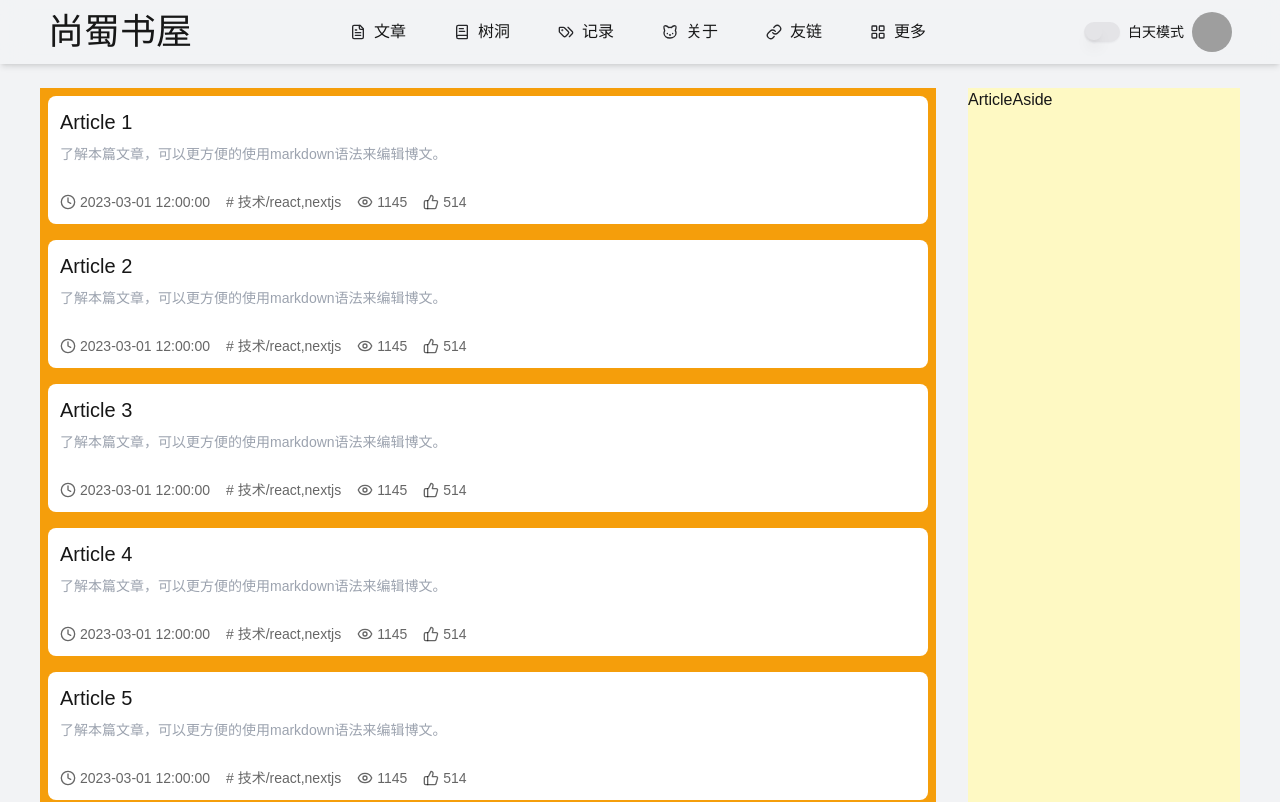
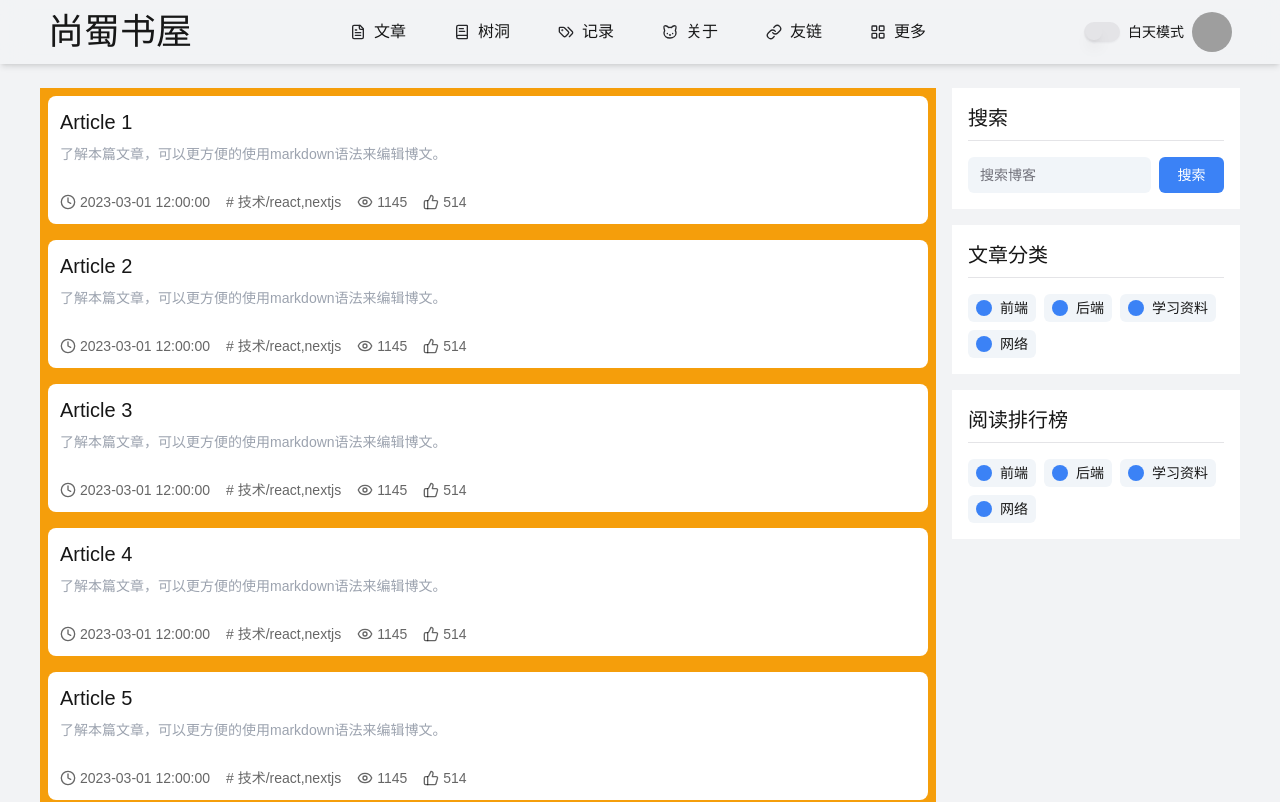
Before and after one commit to RoyDust/my-prts, a Next.js app: page /article in a window 1280 px wide. Shown: the top 802 px of the page. Built offline with nearby package versions, Linux system fonts and the light colour scheme; grey boxes are pictures that could not be loaded; a web font is replaced by a local one.

Commit message:
feat: 博客侧边栏构建

```diff
--- a/src/app/(app)/(home)/article/_components/ArticleAside.tsx
+++ b/src/app/(app)/(home)/article/_components/ArticleAside.tsx
@@ -1,9 +1,70 @@
+import { Input } from "@/components/ui/input";
+import { Separator } from "@/components/ui/separator";
 import React from "react";
 
 function ArticleAside() {
   return (
-    <aside className="h-full min-h-screen w-0 flex-1 bg-yellow-100">
-      ArticleAside
+    <aside className="relative min-h-screen w-0 flex-1 rounded-md">
+      <div className="sticky top-[5rem] flex w-full flex-col gap-4 rounded-md">
+        <div className="bg-white p-4">
+          <h2 className="text-xl font-thin">搜索</h2>
+          <Separator className="mb-4 mt-2" />
+          <div className="flex items-center gap-2">
+            <Input
+              type="text"
+              placeholder="搜索博客"
+              className="h-9 border-0 bg-slate-100 shadow-none focus-visible:ring-0"
+            ></Input>
+            <button className="w-20 rounded-md bg-blue-500 px-4 py-2 text-sm font-thin text-white">
+              搜索
+            </button>
+          </div>
+        </div>
+        <div className="bg-white p-4">
+          <h2 className="text-xl font-thin">文章分类</h2>
+          <Separator className="mb-4 mt-2" />
+          <div className="flex flex-wrap gap-2">
+            <div className="flex items-center gap-2 rounded-md bg-slate-100 px-2 py-1">
+              <div className="h-4 w-4 rounded-full bg-blue-500"></div>
+              <p className="text-sm">前端</p>
+            </div>
+            <div className="flex items-center gap-2 rounded-md bg-slate-100 px-2 py-1">
+              <div className="h-4 w-4 rounded-full bg-blue-500"></div>
+              <p className="text-sm">后端</p>
+            </div>
+            <div className="flex items-center gap-2 rounded-md bg-slate-100 px-2 py-1">
+              <div className="h-4 w-4 rounded-full bg-blue-500"></div>
+              <p className="text-sm">学习资料</p>
+            </div>
+            <div className="flex items-center gap-2 rounded-md bg-slate-100 px-2 py-1">
+              <div className="h-4 w-4 rounded-full bg-blue-500"></div>
+              <p className="text-sm">网络</p>
+            </div>
+          </div>
+        </div>
+        <div className="bg-white p-4">
+          <h2 className="text-xl font-thin">阅读排行榜</h2>
+          <Separator className="mb-4 mt-2" />
+          <div className="flex flex-wrap gap-2">
+            <div className="flex items-center gap-2 rounded-md bg-slate-100 px-2 py-1">
+              <div className="h-4 w-4 rounded-full bg-blue-500"></div>
+              <p className="text-sm">前端</p>
+            </div>
+            <div className="flex items-center gap-2 rounded-md bg-slate-100 px-2 py-1">
+              <div className="h-4 w-4 rounded-full bg-blue-500"></div>
+              <p className="text-sm">后端</p>
+            </div>
+            <div className="flex items-center gap-2 rounded-md bg-slate-100 px-2 py-1">
+              <div className="h-4 w-4 rounded-full bg-blue-500"></div>
+              <p className="text-sm">学习资料</p>
+            </div>
+            <div className="flex items-center gap-2 rounded-md bg-slate-100 px-2 py-1">
+              <div className="h-4 w-4 rounded-full bg-blue-500"></div>
+              <p className="text-sm">网络</p>
+            </div>
+          </div>
+        </div>
+      </div>
     </aside>
   );
 }
--- a/src/app/(app)/(home)/article/_components/ArticleList.tsx
+++ b/src/app/(app)/(home)/article/_components/ArticleList.tsx
@@ -5,7 +5,7 @@ function ArticleList() {
   return (
     <div className="h-full min-h-screen w-[56rem] bg-amber-500">
       <div className="flex flex-col gap-0 p-2 *:mb-4">
-        {Array(10)
+        {Array(18)
           .fill(0)
           .map((_, index) => (
             <div
--- a/src/app/(app)/(home)/article/page.tsx
+++ b/src/app/(app)/(home)/article/page.tsx
@@ -5,7 +5,7 @@ import ArticleList from "./_components/ArticleList";
 function article() {
   return (
     <div className="flex min-h-screen justify-center p-6">
-      <div className="flex h-full min-h-screen w-[75rem] gap-8">
+      <div className="flex h-full min-h-screen w-[75rem] gap-4">
         <ArticleList />
         <ArticleAside />
       </div>
```
Also changed, not shown: src/components/ui/input.tsx (+8 -8 lines).
